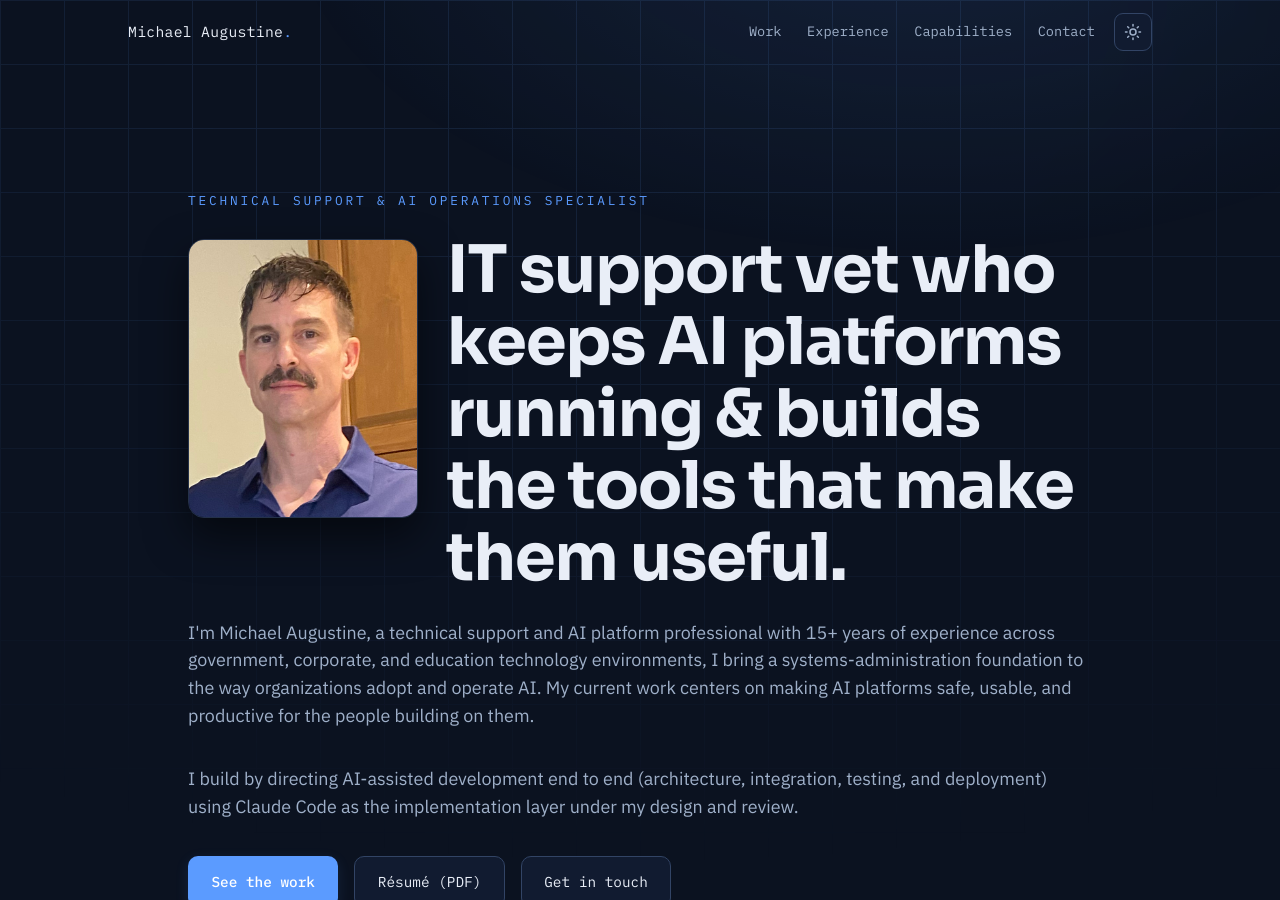
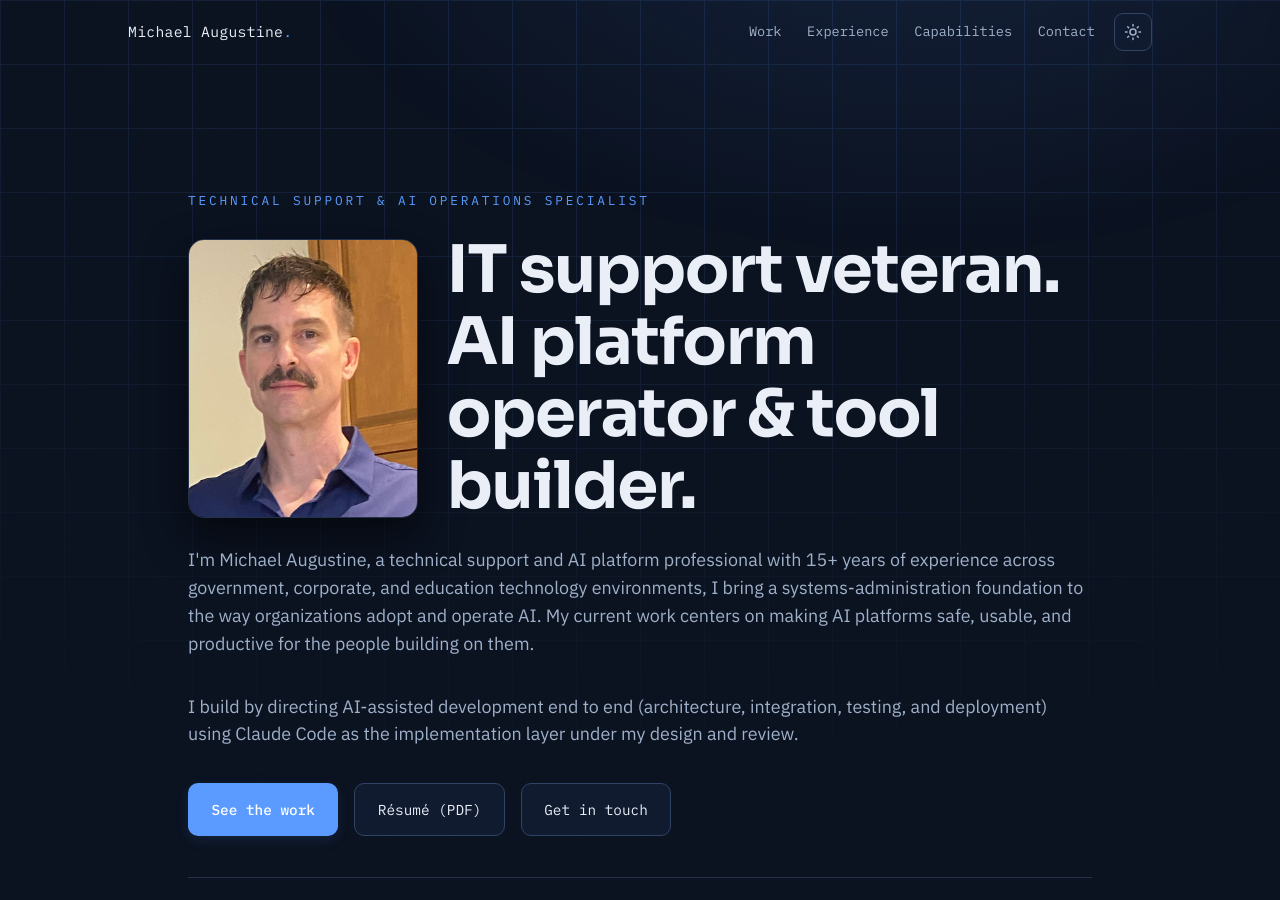
Before and after one commit to augforce/augforce.github.io, a Jekyll site: the page built from index.html, in a window 1280 px wide and 900 px high. Built offline with Jekyll 4.4.1, drawn with Linux system fonts in a browser that asks for light colours; some of the changed text lies outside the part shown.

Commit message:
Hero: two-line headline and reworded meta item
Co-Authored-By: Claude Fable 5 <noreply@anthropic.com>

```diff
--- a/_includes/hero.html
+++ b/_includes/hero.html
@@ -4,7 +4,7 @@
     <img class="hero__photo" data-reveal
          src="{{ '/assets/img/michael.png' | relative_url }}" width="334" height="406"
          alt="Michael Augustine" loading="eager" decoding="async">
-    <h1 class="hero__title" data-reveal>IT support vet who keeps AI platforms running &amp; builds the tools that make them useful.</h1>
+    <h1 class="hero__title" data-reveal>IT support veteran.<br>AI platform operator &amp; tool builder.</h1>
     <p class="hero__lead" data-reveal>
       I'm Michael Augustine, a technical support and AI platform professional with 15+ years of
       experience across government, corporate, and education technology environments, I bring a
```
Also changed, not shown: other parts of _includes/hero.html (+1 -1 lines).
